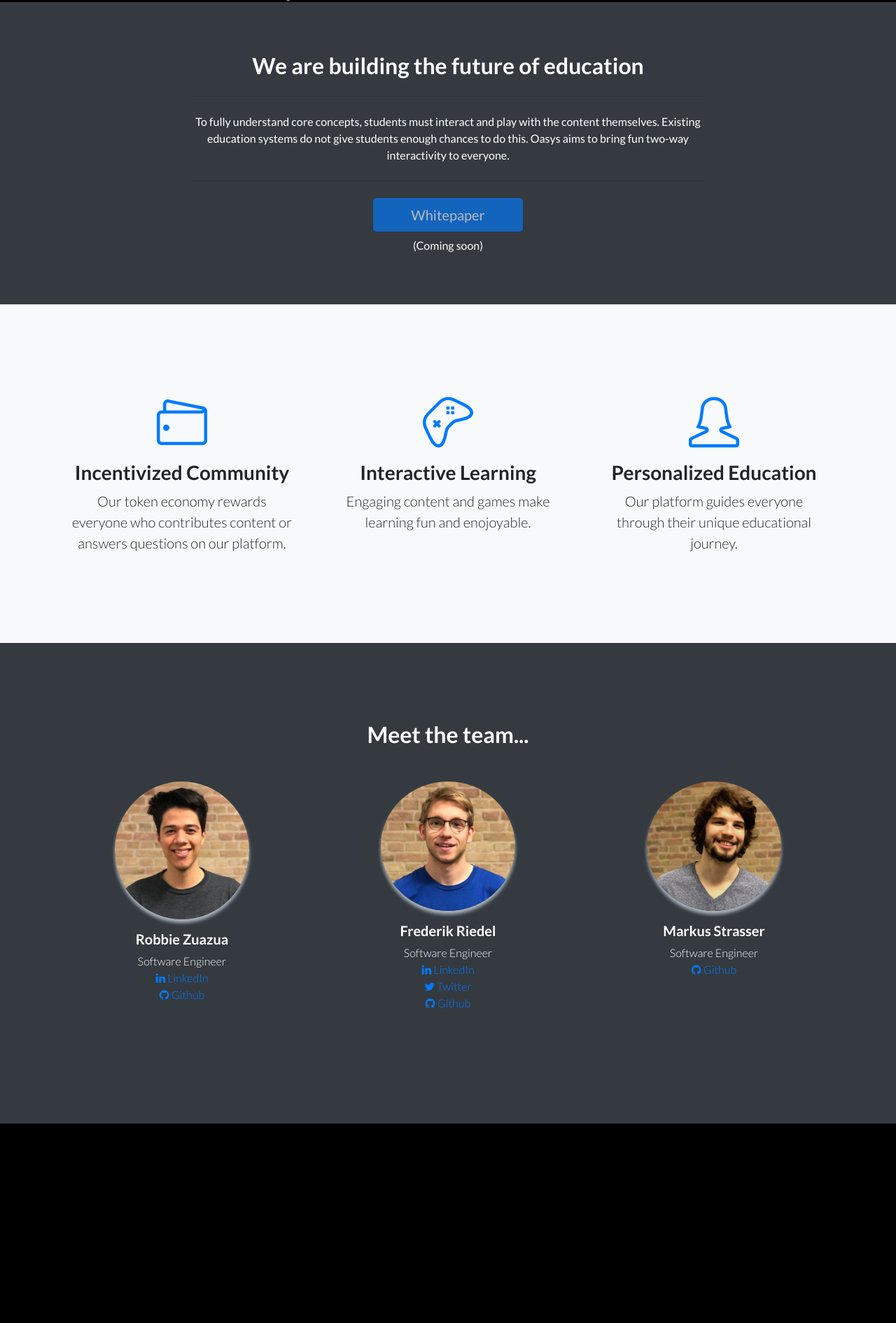
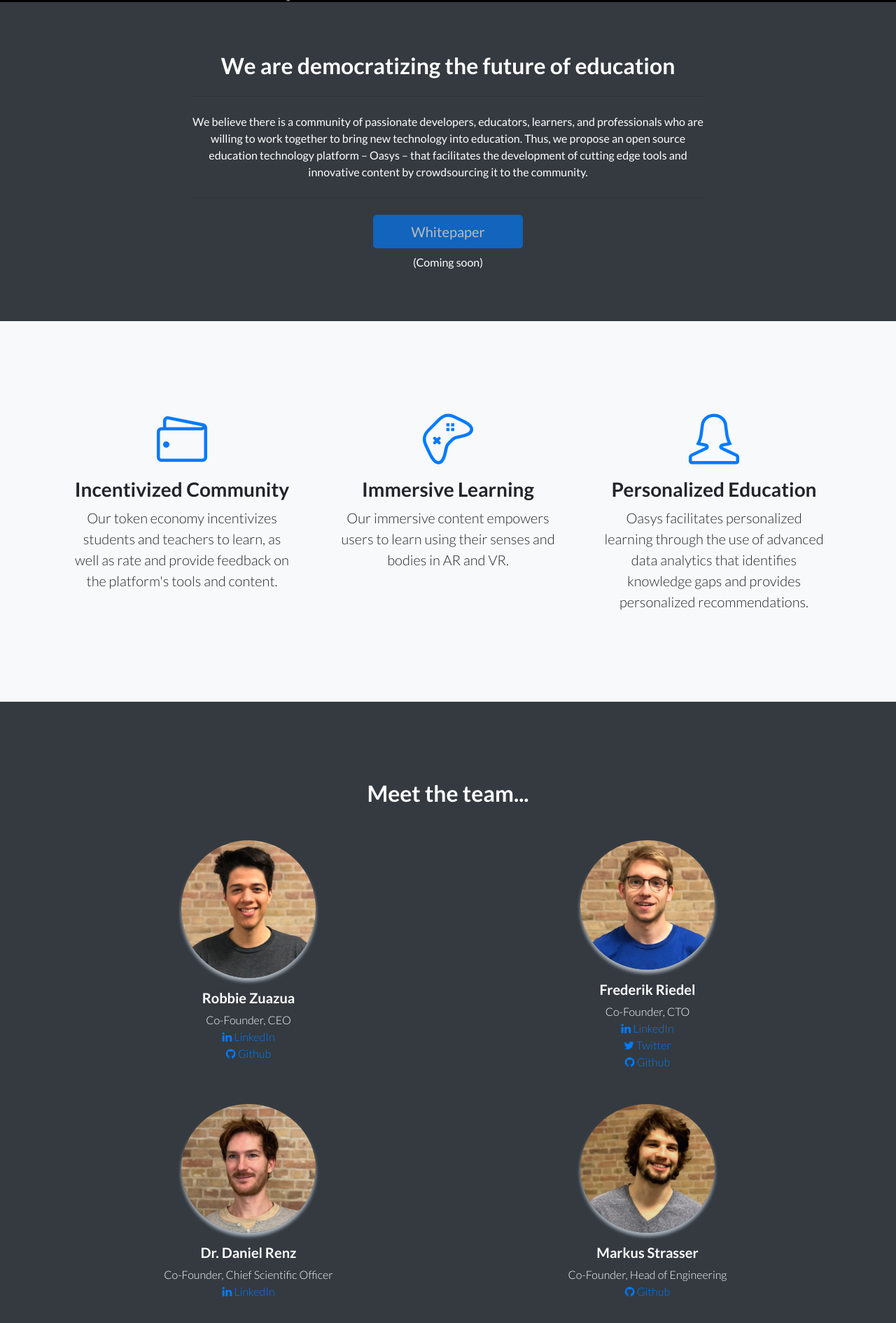
Before and after one commit to OasysFoundation/Oasys-Website, a website: page public/index.html in a window 1280 px wide. Shown: the part 797-2688 px from the top of the page at 70% size. Before the commit the page ends 2403 px from the top, so only its background shows below. Drawn offline with Linux system fonts and the light colour scheme.

Commit message:
added daniel & blog link

```diff
--- a/public/index.html
+++ b/public/index.html
@@ -64,6 +64,9 @@
             <li class="nav-item">
               <a class="nav-link text-white" href="https://t.me/joinoasys" target="_blank"><i class="fa fa-telegram"></i> Telegram</a>
             </li>
+            <li class="nav-item">
+              <a class="nav-link text-white" href="https://medium.com/@oasysorg" target="_blank"><i class="fa fa-medium"></i> Blog</a>
+            </li>
           </ul>
         </div>
       </div>
@@ -78,7 +81,7 @@
           <div class="col-xl-10 mx-auto">
             <img class="logo" src="./img/oasys_logo_transparent.png">
             <h1 class="mb-5">Oasys</h1>
-            <h3 class="mb-5">A platform for interactive and engaging educational content powered by the Ethereum blockchain.</h3>
+            <h3 class="mb-5">The decentralized platform for technology in education</h3>
           </div>
               <div class="col-md-10 col-lg-8 col-xl-7 mx-auto">
                   <form action="https://interactivelearning.us12.list-manage.com/subscribe/post?u=41cb0bc0776297ab2392d8c32&amp;id=0453f47daf" method="post" id="mc-embedded-subscribe-form" name="mc-embedded-subscribe-form" class="validate" target="_blank" novalidate>
@@ -108,9 +111,9 @@
           <br>
           <br>
           <br>
-            <h2 class="section-heading text-white">We are building the future of education</h2>
+            <h2 class="section-heading text-white">We are democratizing the future of education</h2>
             <hr class="light my-4">
-            <p class="text-faded mb-4 text-white">To fully understand core concepts, students must interact and play with the content themselves. Existing education systems do not give students enough chances to do this. Oasys aims to bring fun two-way interactivity to everyone.
+            <p class="text-faded mb-4 text-white">We believe there is a community of passionate developers, educators, learners, and professionals who are willing to work together to bring new technology into education. Thus, we propose an open source education technology platform – Oasys – that facilitates the development of cutting edge tools and innovative content by crowdsourcing it to the community.
 
 
            </p>
@@ -136,7 +139,7 @@
                 <i class="icon-wallet m-auto text-primary"></i>
               </div>
               <h3>Incentivized Community</h3>
-              <p class="lead mb-0">Our token economy rewards everyone who contributes content or answers questions on our platform.</p>
+              <p class="lead mb-0">Our token economy incentivizes students and teachers to learn, as well as rate and provide feedback on the platform's tools and content.</p>
             </div>
           </div>
           <div class="col-lg-4">
@@ -144,8 +147,8 @@
               <div class="features-icons-icon d-flex">
                 <i class="icon-game-controller m-auto text-primary"></i>
               </div>
-              <h3>Interactive Learning</h3>
-              <p class="lead mb-0">Engaging content and games make learning fun and enojoyable.</p>
+              <h3>Immersive Learning</h3>
+              <p class="lead mb-0"> Our immersive content empowers users to learn using their senses and bodies in AR and VR.</p>
             </div>
           </div>
           <div class="col-lg-4">
@@ -154,7 +157,7 @@
                 <i class="icon-user-female m-auto text-primary"></i>
               </div>
               <h3>Personalized Education</h3>
-              <p class="lead mb-0">Our platform guides everyone through their unique educational journey.</p>
+              <p class="lead mb-0">Oasys facilitates personalized learning through the use of advanced data analytics that identifies knowledge gaps and provides personalized recommendations.</p>
             </div>
           </div>
         </div>
@@ -170,7 +173,7 @@
             <div class="testimonial-item mx-auto mb-5 mb-lg-0">
               <img class="img-fluid rounded-circle mb-3" src="img/robbie.jpeg" alt="Picture of Robbie Zuazua">
               <h5>Robbie Zuazua</h5>
-              <p class="font-weight-light mb-0">Software Engineer</p>
+              <p class="font-weight-light mb-0">Co-Founder, CEO</p>
               <p class="font-weight-light mb-0"><a href="https://www.linkedin.com/in/robert-zuazua-231795a8" target="_blank"> <i class="fa fa-linkedin"></i> LinkedIn</a></p>
               <p class="font-weight-light mb-0"><a href="https://github.com/RobZuazua" target="_blank"> <i class="fa fa-github"></i> Github</a></p>
             </div>
@@ -179,23 +182,53 @@
             <div class="testimonial-item mx-auto mb-5 mb-lg-0">
               <img class="img-fluid rounded-circle mb-3" src="img/frederik.jpeg" alt="Picture of Frederik Riedel">
               <h5>Frederik Riedel</h5>
-              <p class="font-weight-light mb-0">Software Engineer</p>
+              <p class="font-weight-light mb-0">Co-Founder, CTO</p>
               <p class="font-weight-light mb-0"><a href="https://www.linkedin.com/in/frederik-riedel" target="_blank"> <i class="fa fa-linkedin"></i> LinkedIn</a></p>
               <p class="font-weight-light mb-0"><a href="https://twitter.com/frederikriedel" target="_blank"> <i class="fa fa-twitter"></i> Twitter</a></p>
               <p class="font-weight-light mb-0"><a href="https://github.com/frogg" target="_blank"> <i class="fa fa-github"></i> Github</a></p>
+            </div>
+          </div>
+          </div>
+          <div class="row mb-5">
+          <div class="col-lg-4 mx-auto">
+            <div class="testimonial-item mx-auto mb-5 mb-lg-0">
+              <img class="img-fluid rounded-circle mb-3" src="img/daniel.jpeg" alt="Picture of Daniel Renz">
+              <h5>Dr. Daniel Renz</h5>
+              <p class="font-weight-light mb-0">Co-Founder, Chief Scientific Officer</p>
+              <p class="font-weight-light mb-0"><a href="https://www.linkedin.com/in/daniel-renz-22045b9/" target="_blank"> <i class="fa fa-linkedin"></i> LinkedIn</a></p>
             </div>
           </div>
           <div class="col-lg-4 mx-auto">
             <div class="testimonial-item mx-auto mb-5 mb-lg-0">
               <img class="img-fluid rounded-circle mb-3" src="img/markus.jpeg" alt="Picture of Markus Strasser">
               <h5>Markus Strasser</h5>
-              <p class="font-weight-light mb-0">Software Engineer</p>
+              <p class="font-weight-light mb-0">Co-Founder, Head of Engineering</p>
               <p class="font-weight-light mb-0"><a href="https://github.com/cocokiri" target="_blank"> <i class="fa fa-github"></i> Github</a></p>
             </div>
           </div>
         </div>
       </div>
     </section>
+
+    <!-- Icons Grid -->
+    <section class="features-icons bg-light text-center">
+      <div class="container">
+        <div class="row">
+          <div class="col-md-10 col-lg-8 col-xl-7 mx-auto">
+                  <form action="https://interactivelearning.us12.list-manage.com/subscribe/post?u=41cb0bc0776297ab2392d8c32&amp;id=0453f47daf" method="post" id="mc-embedded-subscribe-form" name="mc-embedded-subscribe-form" class="validate" target="_blank" novalidate>
+                    <div class="form-row">
+                      <div class="col-12 col-md-9 mb-2 mb-md-0">
+                        <input type="email" class="form-control form-control-lg" id="mce-EMAIL" name="EMAIL" placeholder="Join our mailing list">
+                      </div>
+                      <div class="col-12 col-md-3">
+                        <button type="submit" class="btn btn-block btn-lg btn-primary">Join</button>
+                    </div>
+                  </form>
+                </div>
+        </div>
+      </div>
+    </section>
+
 
 
 
```
Also changed, not shown: public/img/daniel.jpeg (added).
